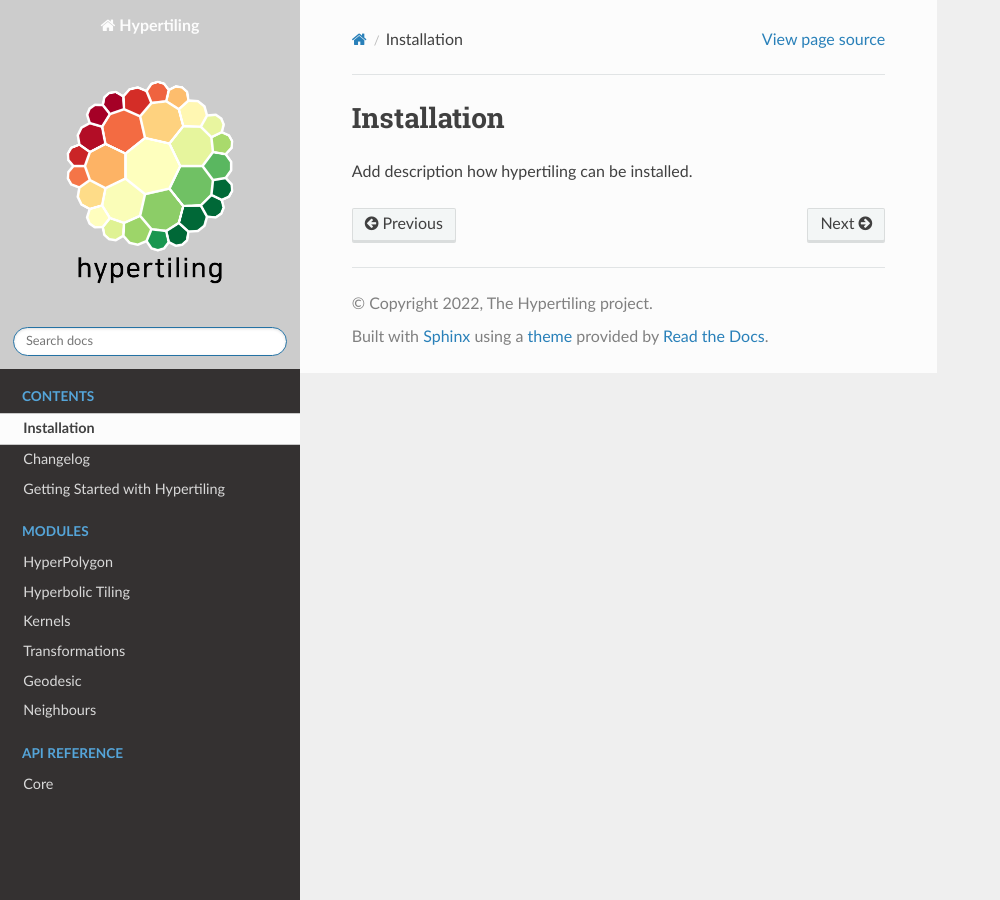
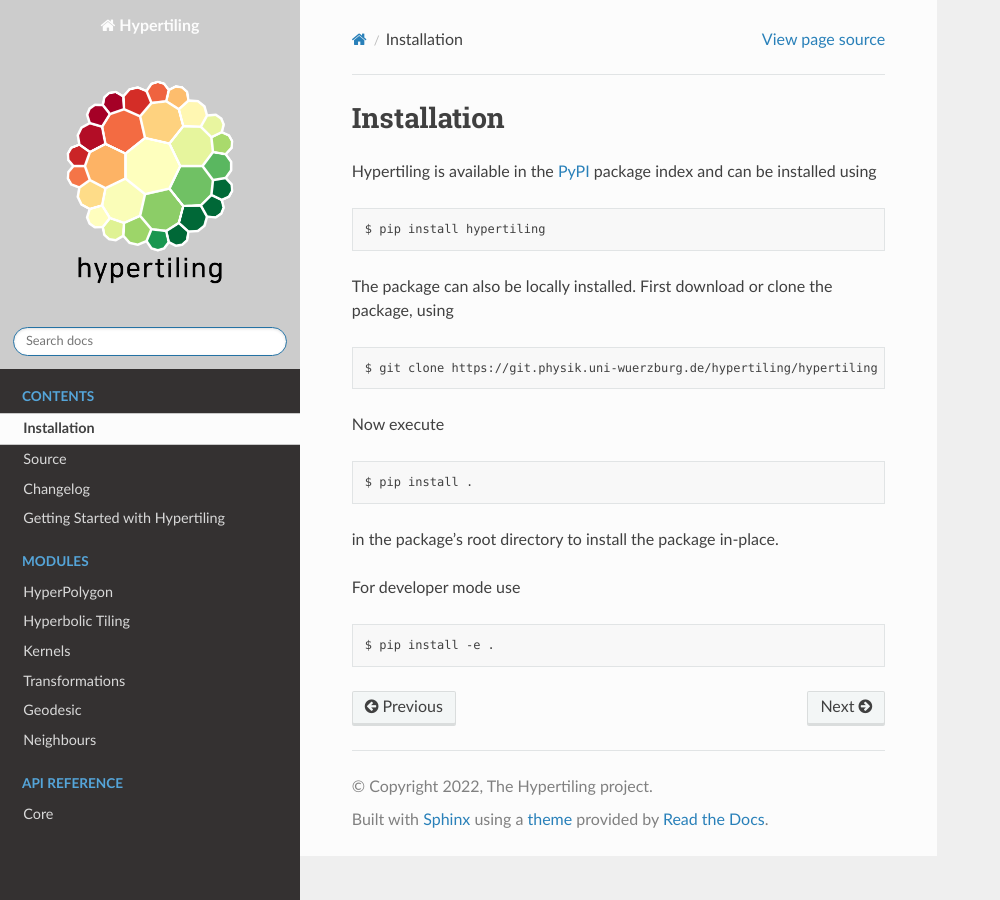
Before and after one commit to hypertiling/hypertiling, a Sphinx documentation site: the page built from doc/installation.rst, in a window 1280 px wide. Shown: the whole page, without its empty margins (0-1000 px from the left). Built offline with Sphinx 7.4.7 and the Read the Docs theme 2.0.0, drawn with Linux system fonts in a browser that asks for light colours; pages that are not in the unit, such as notebooks, are missing from menus.

Commit message:
more documentation

```diff
--- a/doc/index.rst
+++ b/doc/index.rst
@@ -16,7 +16,7 @@
 The hypertiling documentation
 =============================
 
-Welcome to the official documentation of Hypertiling!
+Welcome to the official documentation of the hypertiling package! This page is under construction and therefore may not contain the entire functionality of the package yet.
 
 
 .. toctree::
@@ -24,6 +24,7 @@ Welcome to the official documentation of Hypertiling!
    :caption: Contents
 
    installation
+   source
    changelog
    getting_started
 
--- a/doc/installation.rst
+++ b/doc/installation.rst
@@ -5,4 +5,30 @@
 Installation
 ============
 
-Add description how hypertiling can be installed.
+Hypertiling is available in the `PyPI <https://pypi.org/>`__ package
+index and can be installed using
+
+::
+
+$ pip install hypertiling
+
+The package can also be locally installed. First download or clone the
+package, using
+
+::
+
+$ git clone https://git.physik.uni-wuerzburg.de/hypertiling/hypertiling
+
+Now execute
+
+::
+
+$ pip install .
+
+in the package's root directory to install the package in-place.
+
+For developer mode use
+
+::
+
+$ pip install -e .
```
Also changed, not shown: doc/getting_started.rst (+17 -0 lines), doc/source.rst (added, +9 -0 lines).
